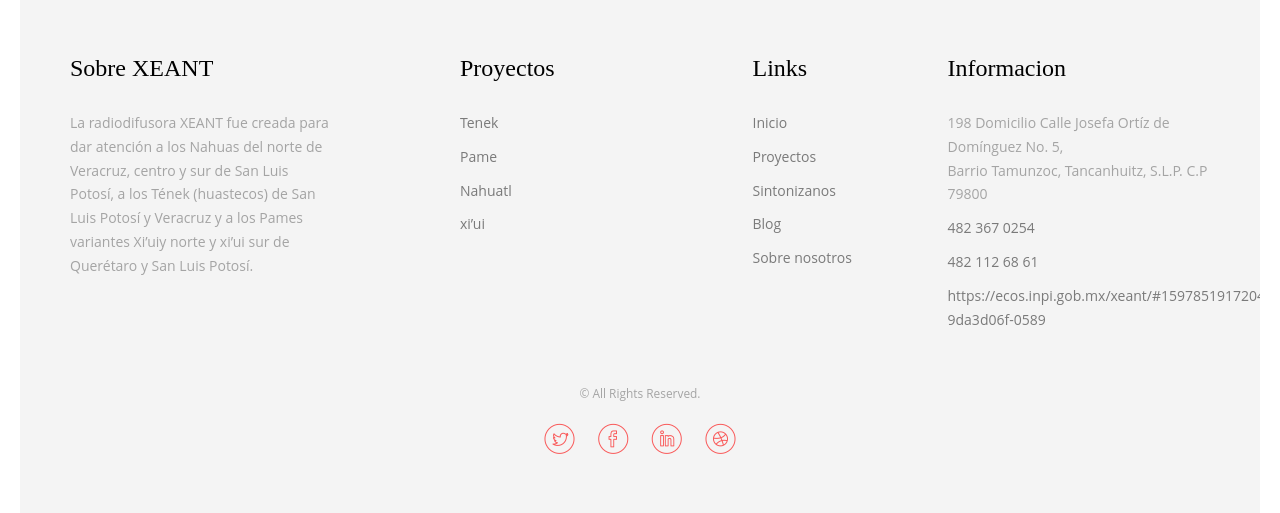
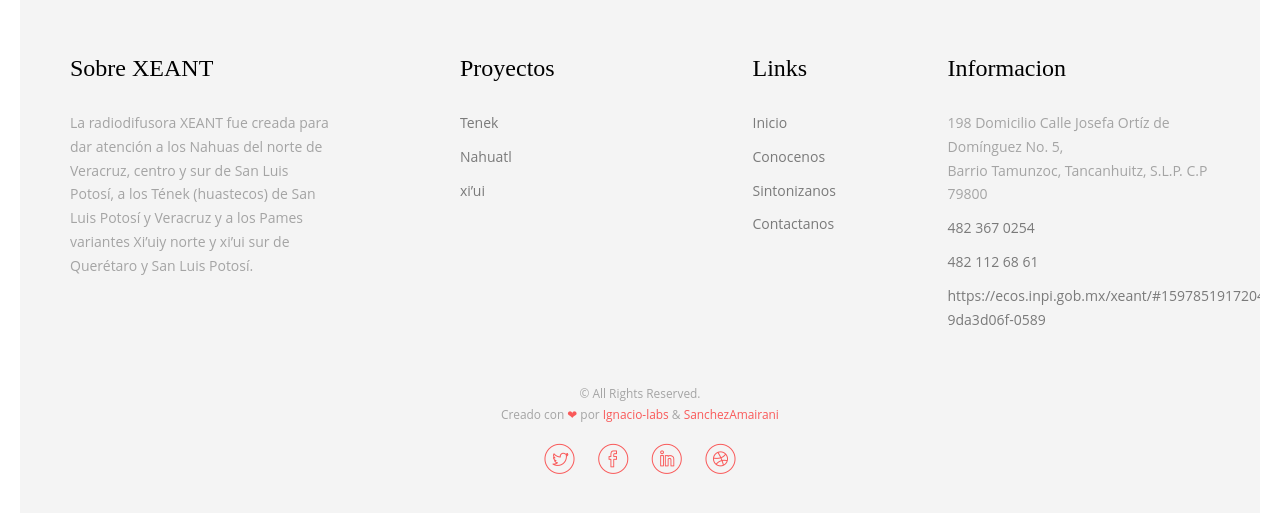
Before and after one commit to Ignacio-labs/xeant, a plain HTML site: page single.html in a window 1280 px wide. Shown: the part 2944-3457 px from the top of the page. Drawn offline with nearby package versions, Linux system fonts and the light colour scheme; files whose address does not match are found by name.

Commit message:
Update single.html
eliminar pame y añadir autores

```diff
--- a/single.html
+++ b/single.html
@@ -10,7 +10,7 @@
 	<meta name="author" content="iksgn" />
 
 
-  	<!-- Facebook and Twitter integration -->
+  	<!-- Facebook y Twitter -->
 	<meta property="og:title" content=""/>
 	<meta property="og:image" content=""/>
 	<meta property="og:url" content=""/>
@@ -57,7 +57,7 @@
 							<li class="has-dropdown"><a href="radio.html"><s>SINTONIZA</s></a>
 								<ul class="dropdown">
 									<li><a>XEANT</a></li>
-									<li><a href="radio.html">PROGRAMACION TENEK, NÁHUATL, PAME, XI’OI</a></li>
+									<li><a href="radio.html">PROGRAMACION TENEK, NÁHUATL, XI’OI</a></li>
 								</ul>
 							</li>
 							<li><a href="contact.html">CONTACTANOS</a></li>
@@ -114,10 +114,10 @@
 			</div>
 		</div>
 	</div>
-<!-- END container-wrap -->
+	<!-- fin -->
 
 
-<!-- data footer gral -->
+	<!-- datos de pie de pagina -->
 	<div class="container">
 		<footer id="fh5co-footer" role="contentinfo">
 			<div class="row">
@@ -129,7 +129,6 @@
 					<h4>Proyectos</h4>
 					<ul class="fh5co-footer-links">
 						<li><a href="#">Tenek</a></li>
-						<li><a href="#">Pame</a></li>
 						<li><a href="#">Nahuatl</a></li>
 						<li><a href="#">xi’ui</a></li>
 					</ul>
@@ -139,10 +138,9 @@
 					<h4>Links</h4>
 					<ul class="fh5co-footer-links">
 						<li><a href="#">Inicio</a></li>
-						<li><a href="#">Proyectos</a></li>
+						<li><a href="#">Conocenos</a></li>
 						<li><a href="#">Sintonizanos</a></li>
-						<li><a href="#">Blog</a></li>
-						<li><a href="#">Sobre nosotros</a></li>
+						<li><a href="#">Contactanos</a></li>
 					</ul>
 				</div>
 
@@ -162,9 +160,9 @@
 
 			<div class="row copyright">
 				<div class="col-md-12 text-center">
-					<p>
+					<p footer_center1>
 						<small class="block">&copy; All Rights Reserved.</small>
-						<small class="block"> <a href="M" target="_blank"></a>  <a href="M" target="_blank"></a></small>
+						<small class="block">Creado con <a href="#" target="_blank">❤</a> por <a href="https://github.com/Ignacio-labs" target="_blank">Ignacio-labs</a> & <a href="https://github.com/SanchezAmairani" target="_blank">SanchezAmairani</a></small>
 					</p>
 					<p>
 						<ul class="fh5co-social-icons">
@@ -176,13 +174,15 @@
 					</p>
 				</div>
 			</div>
+
+
 		</footer>
 	</div>
-
-<!-- END container -->
+	<!-- fin -->
 
 
-	</div>
+
+</div>
 
 	<div class="gototop js-top">
 		<a href="#" class="js-gotop"><i class="icon-arrow-up2"></i></a>
@@ -203,5 +203,5 @@
 	<!-- Main -->
 	<script src="js/main.js"></script>
 
-	</body>
+</body>
 </html>
```
